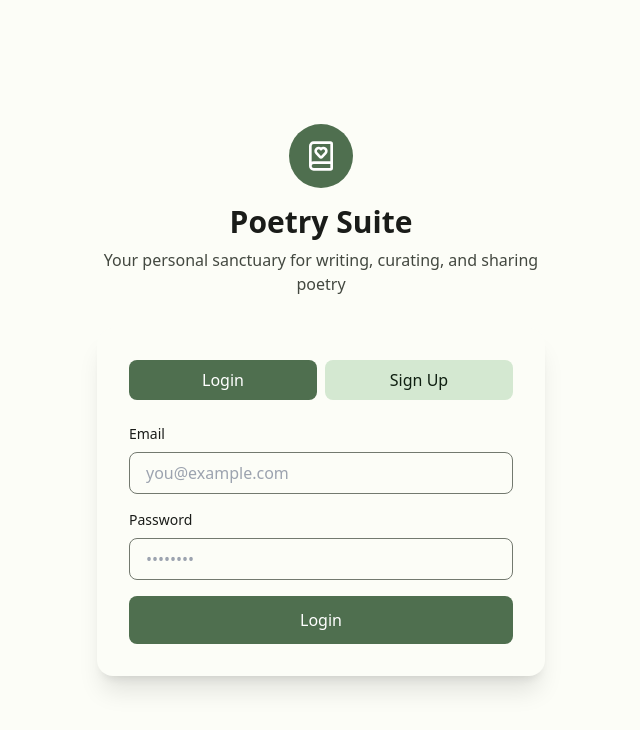
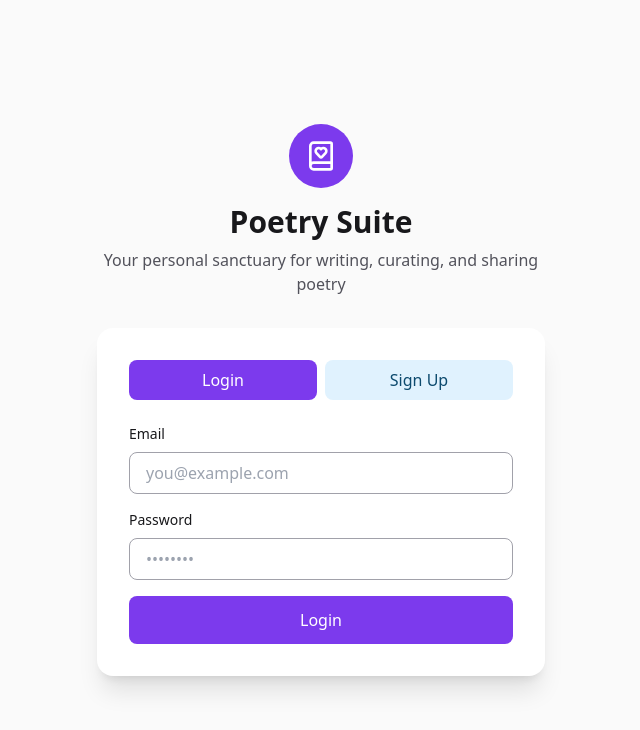
Before and after one commit to callumberry55-a11y/PoetrySuite, a React (Vite) app: page / in a window 1280 px wide. Shown: the top 730 px of the page, without its empty margins (319-959 px from the left). Built offline with nearby package versions, Linux system fonts and the light colour scheme; no server answers.

Commit message:
Updated theme.css

```diff
--- a/src/theme.css
+++ b/src/theme.css
@@ -1,59 +1,67 @@
 :root {
-    --primary: #4f6f4f;
+    --primary: #7c3aed;
     --on-primary: #ffffff;
-    --primary-container: #d1f3d0;
-    --on-primary-container: #0b200f;
-    --secondary: #516350;
+    --primary-container: #ede9fe;
+    --on-primary-container: #2e1065;
+    --secondary: #0ea5e9;
     --on-secondary: #ffffff;
-    --secondary-container: #d4e8d1;
-    --on-secondary-container: #0f1f11;
-    --tertiary: #3a656e;
+    --secondary-container: #e0f2fe;
+    --on-secondary-container: #0c4a6e;
+    --tertiary: #a78bfa;
     --on-tertiary: #ffffff;
-    --tertiary-container: #beeef8;
-    --on-tertiary-container: #001f25;
-    --error: #ba1a1a;
+    --tertiary-container: #f5f3ff;
+    --on-tertiary-container: #4c1d95;
+    --accent: #38bdf8;
+    --on-accent: #ffffff;
+    --accent-container: #bae6fd;
+    --on-accent-container: #075985;
+    --error: #ef4444;
     --on-error: #ffffff;
-    --error-container: #ffdad6;
-    --on-error-container: #410002;
-    --background: #fcfdf7;
-    --on-background: #1a1c19;
-    --surface: #fcfdf7;
-    --on-surface: #1a1c19;
-    --surface-variant: #dfe4d9;
-    --on-surface-variant: #434840;
-    --outline: #73796f;
+    --error-container: #fee2e2;
+    --on-error-container: #7f1d1d;
+    --background: #fafafa;
+    --on-background: #18181b;
+    --surface: #ffffff;
+    --on-surface: #18181b;
+    --surface-variant: #f3f4f6;
+    --on-surface-variant: #52525b;
+    --outline: #a1a1aa;
     --shadow: #000000;
-    --inverse-surface: #2f312d;
-    --inverse-on-surface: #f1f1eb;
-    --inverse-primary: #b5d6b5;
+    --inverse-surface: #27272a;
+    --inverse-on-surface: #fafafa;
+    --inverse-primary: #c4b5fd;
 }
 
 .dark {
-    --primary: #b5d6b5;
-    --on-primary: #203622;
-    --primary-container: #375338;
-    --on-primary-container: #d1f3d0;
-    --secondary: #b8ccb5;
-    --on-secondary: #243424;
-    --secondary-container: #3a4b3a;
-    --on-secondary-container: #d4e8d1;
-    --tertiary: #a2d2da;
-    --on-tertiary: #02363e;
-    --tertiary-container: #204d55;
-    --on-tertiary-container: #beeef8;
-    --error: #ffb4ab;
-    --on-error: #690005;
-    --error-container: #93000a;
-    --on-error-container: #ffdad6;
-    --background: #1a1c19;
-    --on-background: #e2e3dd;
-    --surface: #1a1c19;
-    --on-surface: #e2e3dd;
-    --surface-variant: #434840;
-    --on-surface-variant: #c3c8bd;
-    --outline: #8d9388;
+    --primary: #a78bfa;
+    --on-primary: #4c1d95;
+    --primary-container: #5b21b6;
+    --on-primary-container: #ede9fe;
+    --secondary: #38bdf8;
+    --on-secondary: #0c4a6e;
+    --secondary-container: #0369a1;
+    --on-secondary-container: #e0f2fe;
+    --tertiary: #c4b5fd;
+    --on-tertiary: #2e1065;
+    --tertiary-container: #6d28d9;
+    --on-tertiary-container: #f5f3ff;
+    --accent: #7dd3fc;
+    --on-accent: #075985;
+    --accent-container: #0284c7;
+    --on-accent-container: #bae6fd;
+    --error: #f87171;
+    --on-error: #7f1d1d;
+    --error-container: #b91c1c;
+    --on-error-container: #fee2e2;
+    --background: #18181b;
+    --on-background: #fafafa;
+    --surface: #27272a;
+    --on-surface: #fafafa;
+    --surface-variant: #3f3f46;
+    --on-surface-variant: #d4d4d8;
+    --outline: #71717a;
     --shadow: #000000;
-    --inverse-surface: #e2e3dd;
-    --inverse-on-surface: #2f312d;
-    --inverse-primary: #4f6f4f;
+    --inverse-surface: #fafafa;
+    --inverse-on-surface: #18181b;
+    --inverse-primary: #7c3aed;
 }
```
Also changed, not shown: src/components/Store.tsx (+24 -24 lines).
